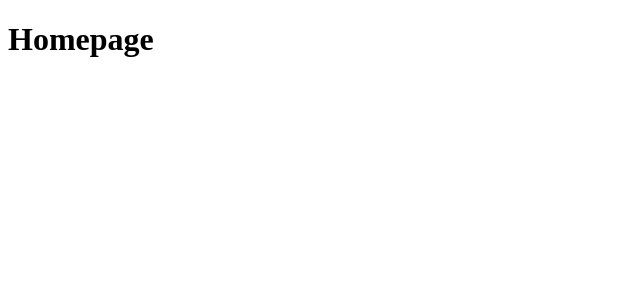
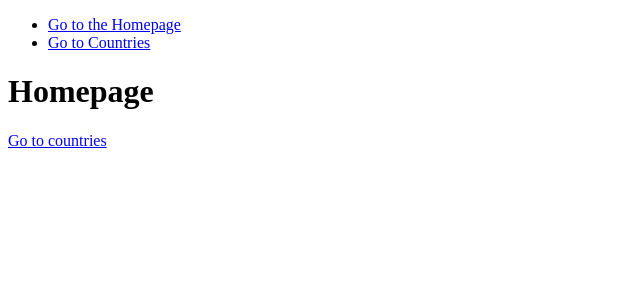
Before and after one commit to cgomezlop95/countries-prject, a React (Vite) app: page / in a window 1280 px wide. Shown: the top 300 px of the page, without its empty margins (0-640 px from the left). Built offline with nearby package versions, Linux system fonts and the light colour scheme.

Commit message:
Single country route created

```diff
--- a/src/App.jsx
+++ b/src/App.jsx
@@ -1,12 +1,17 @@
 import { Homepage } from "./Homepage";
 import { Countries } from "./Countries";
+import { Navbar } from "./Navbar";
 import { Routes, Route } from "react-router-dom";
+import { Country } from "./Country";
 
 function App() {
   return (
     <Routes>
-      <Route path="/" element={<Homepage />} />
-      <Route path="/countries" element={<Countries />} />
+      <Route element={<Navbar />}>
+        <Route path="/" element={<Homepage />} />
+        <Route path="/countries" element={<Countries />} />
+        <Route path="/countries/:id" element={<Country />} />
+      </Route>
     </Routes>
   );
 }
--- a/src/Country.jsx
+++ b/src/Country.jsx
@@ -0,0 +1,37 @@
+import { useQuery } from "@tanstack/react-query";
+import { useParams } from "react-router-dom";
+
+export function Country() {
+  const countryApiCountryCode = "https://restcountries.com/v3.1/alpha";
+  const { id } = useParams();
+
+  //console.log(id);
+
+  const fetchDataById = async (id) => {
+    const response = await fetch(`${countryApiCountryCode}/${id}`);
+    const jsonData = await response.json();
+    //console.log('jsonData', jsonData[0]);
+    return jsonData[0];
+  };
+
+  const { data: countryData, isLoading } = useQuery({
+    queryKey: ["singleCountry", id],
+    queryFn: () => fetchDataById(id),
+    enabled: !!id,
+  });
+
+  if (isLoading) {
+    return <h1>Loading</h1>;
+  }
+  //console.log('data: ', data);
+
+  return (
+    <>
+      <h1>{countryData.name.official}</h1>
+      <p>Country Code: {countryData.cca2}</p>
+      <p>Capital: {countryData.capital[0]} </p>
+      <p>Region: {countryData.region}</p>
+      <img src={countryData.flags.png} alt="" />
+    </>
+  );
+}
--- a/src/Homepage.jsx
+++ b/src/Homepage.jsx
@@ -1,3 +1,10 @@
+import { Link } from "react-router-dom";
+
 export function Homepage() {
-  return <h1>Homepage</h1>;
+  return (
+    <>
+      <h1>Homepage</h1>
+      <Link to="/countries">Go to countries</Link>
+    </>
+  );
 }
--- a/src/Navbar.jsx
+++ b/src/Navbar.jsx
@@ -0,0 +1,17 @@
+import { Link, Outlet } from "react-router-dom";
+
+export function Navbar() {
+  return (
+    <>
+      <ul>
+        <li>
+          <Link to="/">Go to the Homepage</Link>
+        </li>
+        <li>
+          <Link to="countries">Go to Countries</Link>
+        </li>
+      </ul>
+      <Outlet />
+    </>
+  );
+}
```
